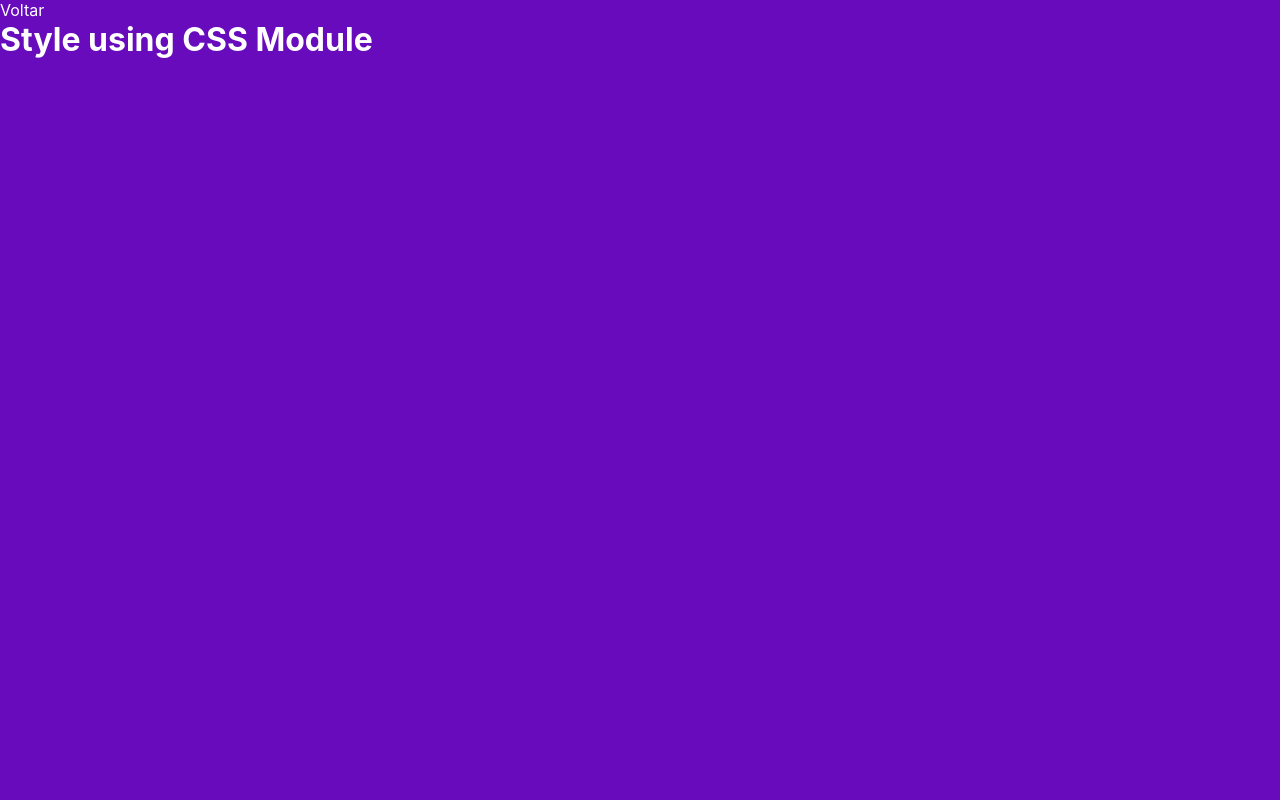
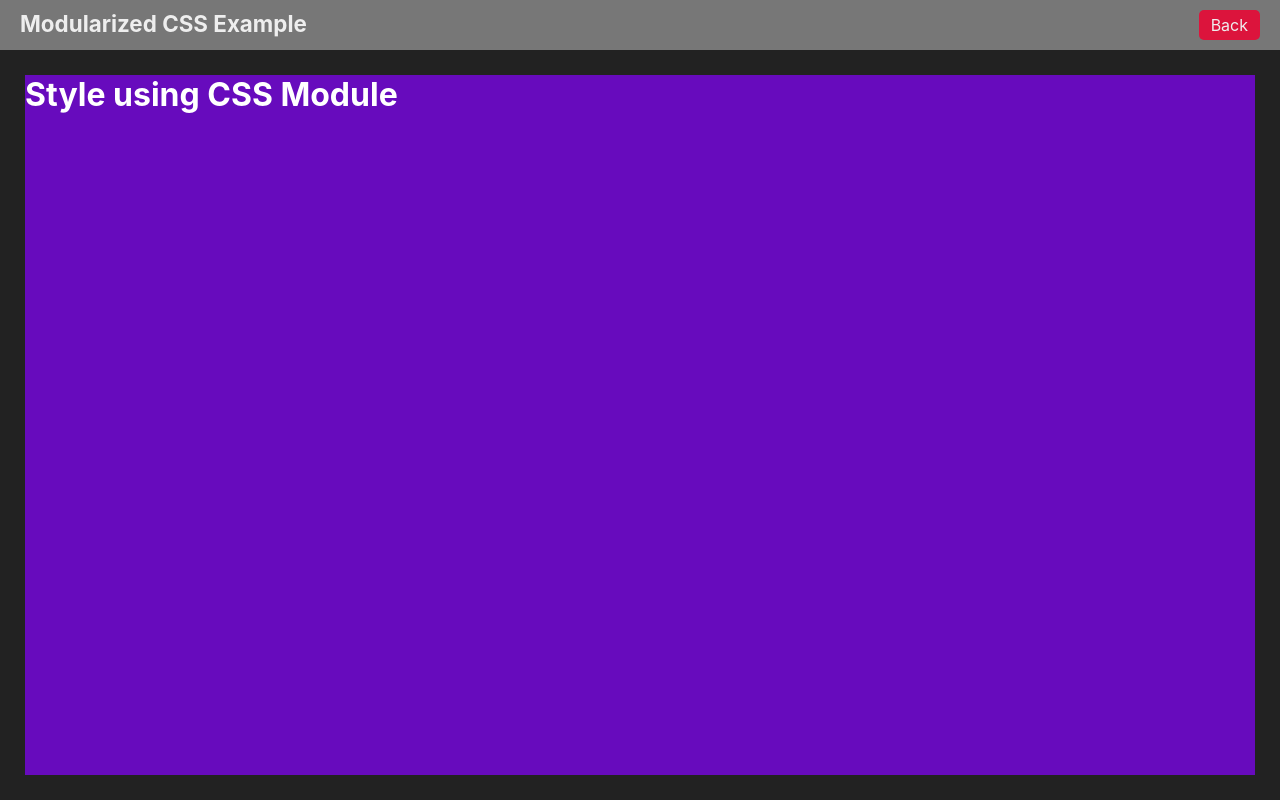
Before and after one commit to valberjr/nextjs-intensive, a Next.js app in the folder fundamentals/: page /estiloso in a window 1280 px wide. Built offline with nearby package versions, Linux system fonts and the light colour scheme.

Commit message:
layout component

```diff
--- /dev/null
+++ b/fundamentals/src/components/Layout.jsx
@@ -0,0 +1,16 @@
+import Link from "next/link"
+import styles from '../styles/Layout.module.css'
+
+export default function Layout(props) {
+    return (
+        <div className={styles.layout}>
+            <div className={styles.header}>
+                <h1>{props.title ?? 'One more Example'}</h1>
+                <Link href='/'>Back</Link>
+            </div>
+            <div className={styles.content}>
+                {props.children}
+            </div>
+        </div>
+    )
+}
--- a/fundamentals/src/pages/estiloso.jsx
+++ b/fundamentals/src/pages/estiloso.jsx
@@ -1,11 +1,12 @@
 import styles from "../styles/Estiloso.module.css";
-import Link from "next/link";
+import Layout from "../components/Layout";
 
 export default function Estiloso() {
   return (
-    <div className={styles.purple}>
-      <Link href="/">Voltar</Link>
-      <h1>Style using CSS Module</h1>
-    </div>
+    <Layout title='Modularized CSS Example'>
+      <div className={styles.purple}>
+        <h1>Style using CSS Module</h1>
+      </div>
+    </Layout>
   );
 }
--- a/fundamentals/src/styles/Estiloso.module.css
+++ b/fundamentals/src/styles/Estiloso.module.css
@@ -1,5 +1,5 @@
 .purple {
-    height: 100vh;
+    height: 100%;
     background-color: #670bbd;
     color: #fff;
 }
--- /dev/null
+++ b/fundamentals/src/styles/Layout.module.css
@@ -0,0 +1,28 @@
+.layout {
+    height: 100vh;
+    display: flex;
+    flex-direction: column;
+}
+
+.header {
+    display: flex;
+    justify-content: space-between;
+    padding: 10px 20px;
+    background-color: #777;
+}
+
+.header h1 {
+    margin: 0;
+    font-size: 1.4rem;
+}
+
+.header a {
+    background-color: crimson;
+    padding: 5px 12px;
+    border-radius: 5px;
+}
+
+.content {
+    padding: 25px;
+    height: 100%;
+}
```
